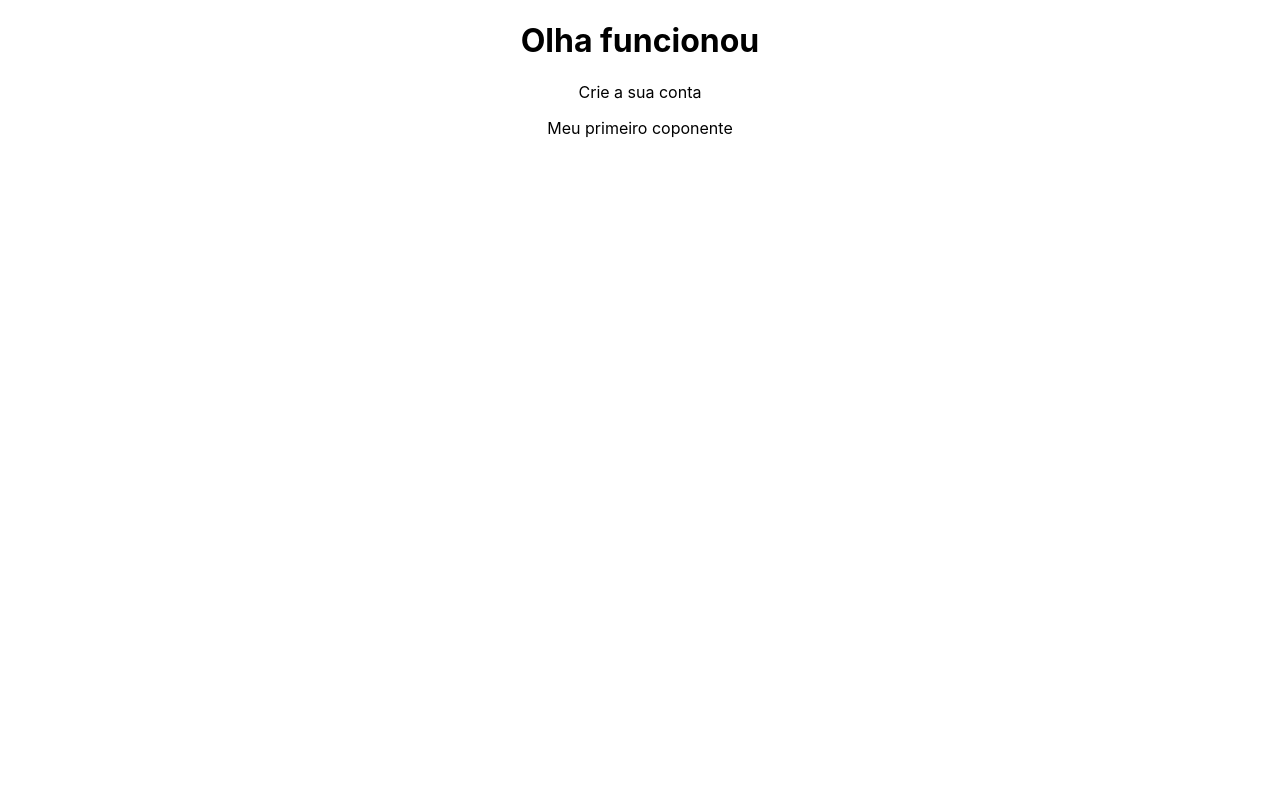
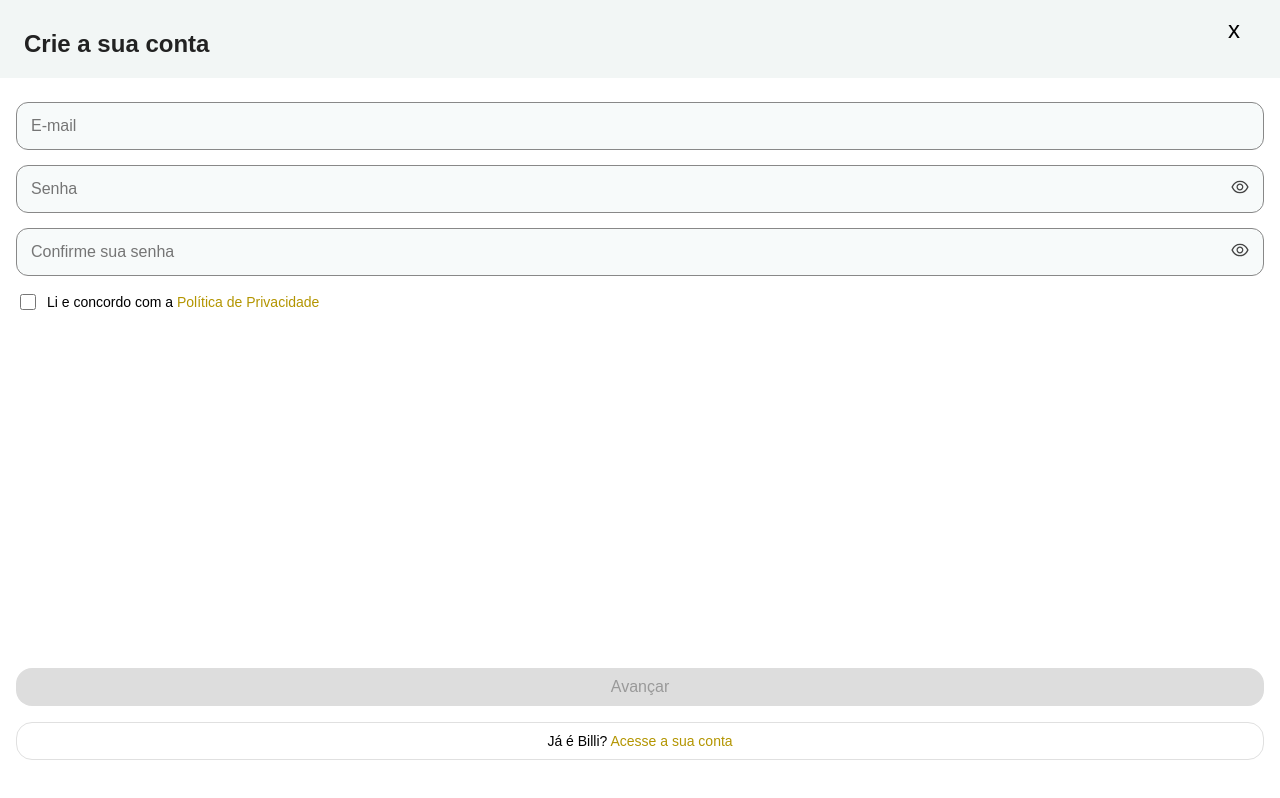
Before and after one commit to IvoVicente/Billi_Celular, a React (Create React App) app: page / in a window 1280 px wide. Built offline with nearby package versions, Linux system fonts and the light colour scheme.

Commit message:
fiz a parte de criação de conta

```diff
--- a/package.json
+++ b/package.json
@@ -9,6 +9,7 @@
     "@testing-library/user-event": "^13.5.0",
     "react": "^19.1.0",
     "react-dom": "^19.1.0",
+    "react-icons": "^5.5.0",
     "react-scripts": "5.0.1",
     "web-vitals": "^2.1.4"
   },
--- a/src/App.js
+++ b/src/App.js
@@ -3,9 +3,6 @@ import CriarConta from './components/views/CriarConta/CriarConta'
 function App() {
   return (
     <div className="App">
-      <header>
-      <h1>Olha funcionou</h1>
-      </header>
       <CriarConta />
     </div>
   );
--- a/src/components/views/CriarConta/CriarConta.css
+++ b/src/components/views/CriarConta/CriarConta.css
@@ -0,0 +1,158 @@
+* {
+    box-sizing: border-box;
+
+    font-family: sans-serif;
+}
+
+.header {
+    background-color: #f2f6f5;
+    display: flex;
+    align-items: center;
+    justify-content: space-between;
+
+    padding: 20px 24px;
+
+    margin-bottom: 24px;
+}
+
+    .CriarConta {
+        display: flex;
+        flex-direction: column;
+        padding: 0 0 24px 0;
+        min-height: 100vh;
+
+    }
+
+
+
+    .fecha-botao {
+        position: absolute;
+        right: 34px;
+        top: 15px;
+        border: none;
+        background: none;
+        font-size: 24px;
+        cursor: pointer;
+    }
+
+    h1 {
+        font-size: 24px;
+        margin-bottom: 0;
+        color: #222;
+        margin-top: 10px;
+    }
+
+    .pos {
+
+    }
+
+    form {
+        flex-grow: 1;
+        display: flex;
+        flex-direction: column;
+        gap: 15px;
+        padding: 0 16px 16px 16px;
+    }
+
+    input[type="email"],
+    input[type="password"] {
+        padding: 14px;
+        border: 1px solid #888;
+        border-radius: 12px;
+        font-size: 16px;
+        background: #f7fafa;
+    }
+
+    .senha {
+        position: relative;
+    }
+
+
+    .senha input {
+        width: 100%;
+    }
+
+    input[type="password"],
+    input[type="text"] {
+        font-size: 16px;
+        padding: 14px;
+        border: 1px solid #888;
+        border-radius: 12px;
+        background: #f7fafa;
+        width: 100%;
+    }
+
+    input:focus {
+        border-color: #FFD700;
+        outline: none;
+    }
+
+
+
+    .icon-olho {
+        position: absolute;
+        right: 14px;
+        top: 50%;
+        transform: translateY(-50%);
+        cursor: pointer;
+        color: #444;
+    }
+
+    .checkbox {
+        display: flex;
+        align-items: center;
+        gap: 8px;
+        font-size: 14px;
+    }
+
+    .checkbox input {
+        width: 16px;
+        height: 16px;
+    }
+
+    .checkbox a {
+        color: #b39500;
+        text-decoration: none;
+    }
+
+    .checkbox input:checked+span {
+        color: black;
+    }
+
+    .botoes-container {
+        margin-top: 18px;
+        display: flex;
+        flex-direction: column;
+        margin-top: auto;
+    }
+
+
+    .submit-botao {
+        padding: 10px;
+        border: none;
+        border-radius: 16px;
+        font-size: 16px;
+        background: #ddd;
+        color: #999;
+        cursor: not-allowed;
+    }
+
+    .submit-botao:enabled {
+        background: #222;
+        color: #fff;
+        cursor: pointer;
+    }
+
+    .login-link {
+        text-align: center;
+        font-size: 14px;
+        margin-top: 16px;
+        padding: 10px;
+        border: 1px solid #e0e0e0;
+        border-radius: 16px;
+    }
+
+    .login-link a {
+        color: #b39500;
+        text-decoration: none;
+    }
--- a/src/components/views/CriarConta/CriarConta.js
+++ b/src/components/views/CriarConta/CriarConta.js
@@ -1,16 +1,92 @@
+import React from 'react';
+import { AiOutlineEye, AiOutlineEyeInvisible } from 'react-icons/ai';
+
 import './CriarConta.css';
 
 function CriarConta() {
+    const [showPassword, setShowPassword] = React.useState(false);
+    const [showConfirmPassword, setShowConfirmPassword] = React.useState(false);
+
+    const [email, setEmail] = React.useState('');
+    const [senha, setSenha] = React.useState('');
+    const [confirmaSenha, setConfirmaSenha] = React.useState('');
+    const [aceitoPolitica, setAceitoPolitica] = React.useState(false);
+    const [formValid, setFormValid] = React.useState(false);
+
+    React.useEffect(() => {
+        const valido =
+            email.trim() !== '' &&
+            senha.trim() !== '' &&
+            confirmaSenha.trim() !== '' &&
+            senha === confirmaSenha &&
+            aceitoPolitica;
+        setFormValid(valido);
+    }, [email, senha, confirmaSenha, aceitoPolitica]);
 
     return (
+        <div className='pos'>
         <div className="CriarConta">
-            <header>
-                <p>Crie a sua conta</p>
-            </header>
+            <div className='header'>
+                <h1>Crie a sua conta</h1>
+                <button className='fecha-botao'>x</button>
+            </div>
 
-            <p>Meu primeiro coponente</p>
+
+                <form>
+                    <input
+                        type='email'
+                        placeholder='E-mail'
+                        required
+                        value={email}
+                        onChange={(e) => setEmail(e.target.value)}
+                    />
+
+                    <div className='senha'>
+                        <input
+                            type={showPassword ? 'text' : 'password'}
+                            placeholder='Senha'
+                            value={senha}
+                            onChange={(e) => setSenha(e.target.value)}
+                            autoComplete="new-password"
+                        />
+                        <span className='icon-olho' onClick={() => setShowPassword(!showPassword)}>
+                            {showPassword ? <AiOutlineEyeInvisible size={20} /> : <AiOutlineEye size={20} />}
+                        </span>
+                    </div>
+
+                    <div className='senha'>
+                        <input
+                            type={showConfirmPassword ? 'text' : 'password'}
+                            placeholder='Confirme sua senha'
+                            value={confirmaSenha}
+                            onChange={(e) => setConfirmaSenha(e.target.value)}
+                            autoComplete="new-password"
+                        />
+                        <span className='icon-olho' onClick={() => setShowConfirmPassword(!showConfirmPassword)}>
+                            {showConfirmPassword ? <AiOutlineEyeInvisible size={20} /> : <AiOutlineEye size={20} />}
+                        </span>
+                    </div>
+
+                    <label className='checkbox'>
+                        <input
+                            type='checkbox'
+                            required
+                            checked={aceitoPolitica}
+                            onChange={(e) => setAceitoPolitica(e.target.checked)}
+                        />
+                        <span>Li e concordo com a <a href="#">Política de Privacidade</a></span>
+                    </label>
+
+                    <div className="botoes-container">
+                        <button type='submit' className='submit-botao' disabled={!formValid}>Avançar</button>
+                        <div className="login-link">
+                            Já é Billi? <a href="#">Acesse a sua conta</a>
+                        </div>
+                    </div>
+                </form>
+            </div>
         </div>
     )
 }
 
-export default CriarConta
+export default CriarConta;
```
Also changed, not shown: 1 other file (tests, documents, lock files or other folders).
